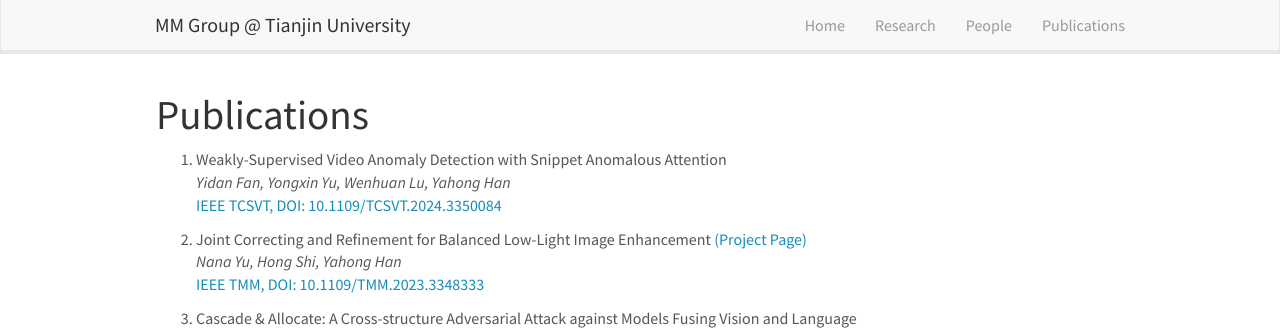
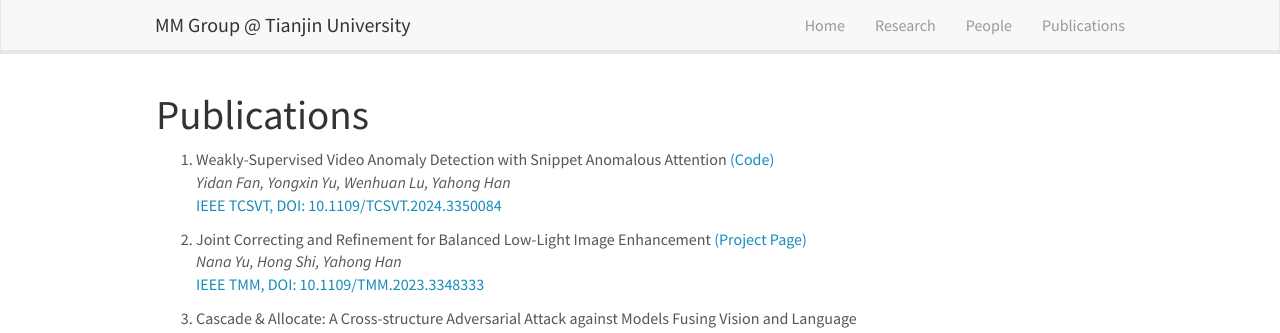
Before and after one commit to tjumm/tjumm.github.io, a Jekyll site: the page built from _pages/publications.md, in a window 1280 px wide and 900 px high. Shown: the top 333 px of the window. Built offline with Jekyll 4.4.1, drawn with Linux system fonts in a browser that asks for light colours; comment, search, counter and statistics services are not loaded.

Commit message:
add code

```diff
--- a/_data/publist.yml
+++ b/_data/publist.yml
@@ -1,4 +1,4 @@
-- title: "1. Weakly-Supervised Video Anomaly Detection with Snippet Anomalous Attention"
+- title: "1. Weakly-Supervised Video Anomaly Detection with Snippet Anomalous Attention <a href='https://github.com/YukiFan/vad-weakly'>(Code)</a>"
   image: dummy.png
   description:
   authors: Yidan Fan, Yongxin Yu, Wenhuan Lu, Yahong Han
```
